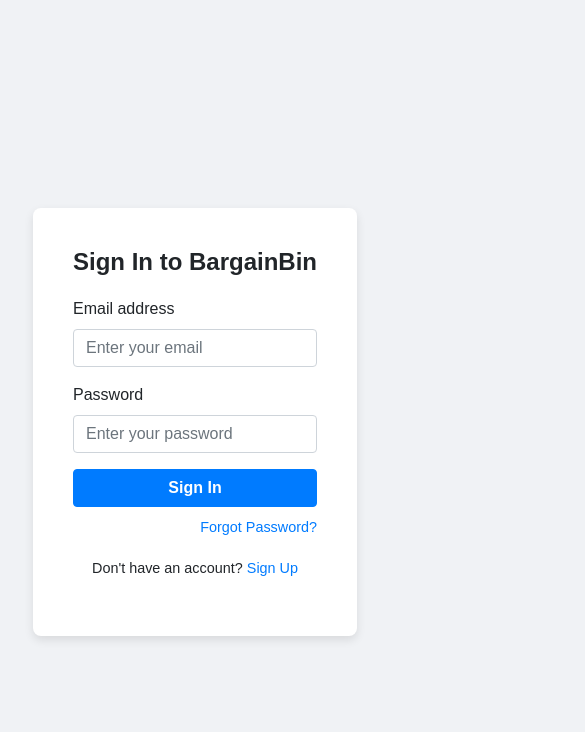
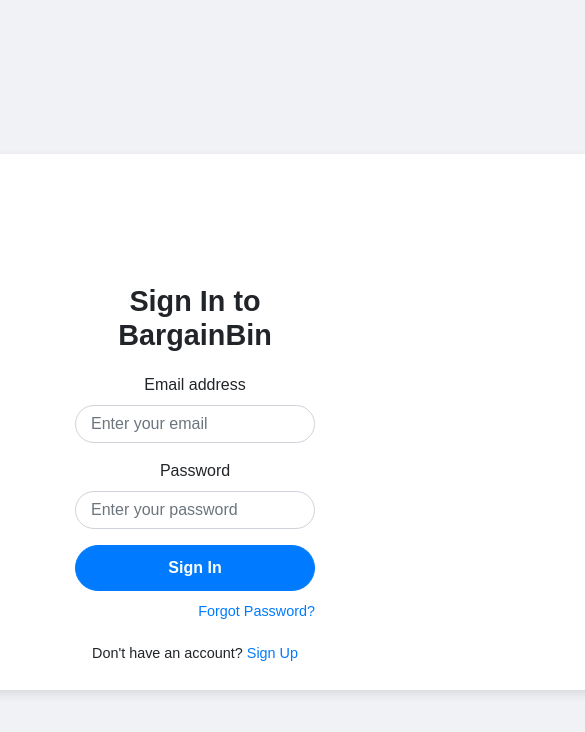
Before and after one commit to mebin998/Bargainbin, a plain HTML site: page signin.html in a window 390 px wide. Shown: the whole page, 585 px wide, since content can reach past the window. Drawn offline with nearby package versions, Linux system fonts and the light colour scheme.

Commit message:
Update signin.html

```diff
--- a/signin.html
+++ b/signin.html
@@ -18,19 +18,37 @@
         }
 
         .signin-container {
-            width: 100%;
-            max-width: 400px;
+            display: flex;
+            width: 800px;
+            max-width: 800px;
             background-color: #fff;
-            padding: 40px;
             border-radius: 8px;
             box-shadow: 0 4px 10px rgba(0, 0, 0, 0.1);
+            overflow: hidden;
+        }
+
+        .signin-left {
+            flex: 1;
+            background: url('./BargainBin.png') no-repeat center center;
+            background-size: cover;
+            min-height: 300px;
+        }
+
+        .signin-right {
+            flex: 1;
+            padding: 40px;
         }
 
         .signin-title {
-            font-size: 1.5rem;
+            font-size: 1.8rem;
             font-weight: bold;
             margin-bottom: 20px;
             text-align: center;
+        }
+
+        .form-control {
+            border-radius: 25px;
+            padding: 10px 15px;
         }
 
         .btn-signin {
@@ -38,6 +56,8 @@
             background-color: #007bff;
             color: #fff;
             font-weight: bold;
+            border-radius: 25px;
+            padding: 10px 20px;
         }
 
         .forgot-password {
@@ -54,11 +74,40 @@
             margin-top: 20px;
             display: block;
         }
+
+        @media (max-width: 700px) {
+            .signin-container {
+                flex-direction: column;
+                align-items: center;
+                text-align: center;
+            }
+
+            .signin-left {
+                display: none;
+            }
+
+            .signin-right {
+                width: 40%;
+                align-self: center;
+                margin-bottom: 0px;
+                margin-top: 100px;
+                padding-top: 10px;
+                padding-bottom: 10px;
+            }
+
+            .signin-title {
+                margin-top: 20px;
+            }
+        }
     </style>
 </head>
 <body>
+    <div class="signin-container">
+        <!-- Left Section with Round Profile Picture -->
+        <div class="signin-left"></div>
 
-<div class="signin-container">
+        <!-- Right Section with Sign In Form -->
+        <div class="signin-right">
             <h2 class="signin-title">Sign In to BargainBin</h2>
             <form id="signInForm">
                 <div class="form-group">
@@ -74,6 +123,7 @@
             </form>
             <p class="signup-link">Don't have an account? <a href="#">Sign Up</a></p>
         </div>
+    </div>
 
     <script src="https://code.jquery.com/jquery-3.5.1.min.js"></script>
     <script src="https://stackpath.bootstrapcdn.com/bootstrap/4.5.2/js/bootstrap.bundle.min.js"></script>
@@ -84,12 +134,11 @@
 
             if (email && password) {
                 alert(`Signed in as: ${email}`);
-            // Add additional actions here, like redirecting to the homepage
+                window.location.href = "./Bargainbin.html"; // Redirect to homepage
             } else {
                 alert("Please enter both email and password.");
             }
         }
     </script>
-
 </body>
 </html>
```
Lines whose indentation alone changed are shown as unchanged.
